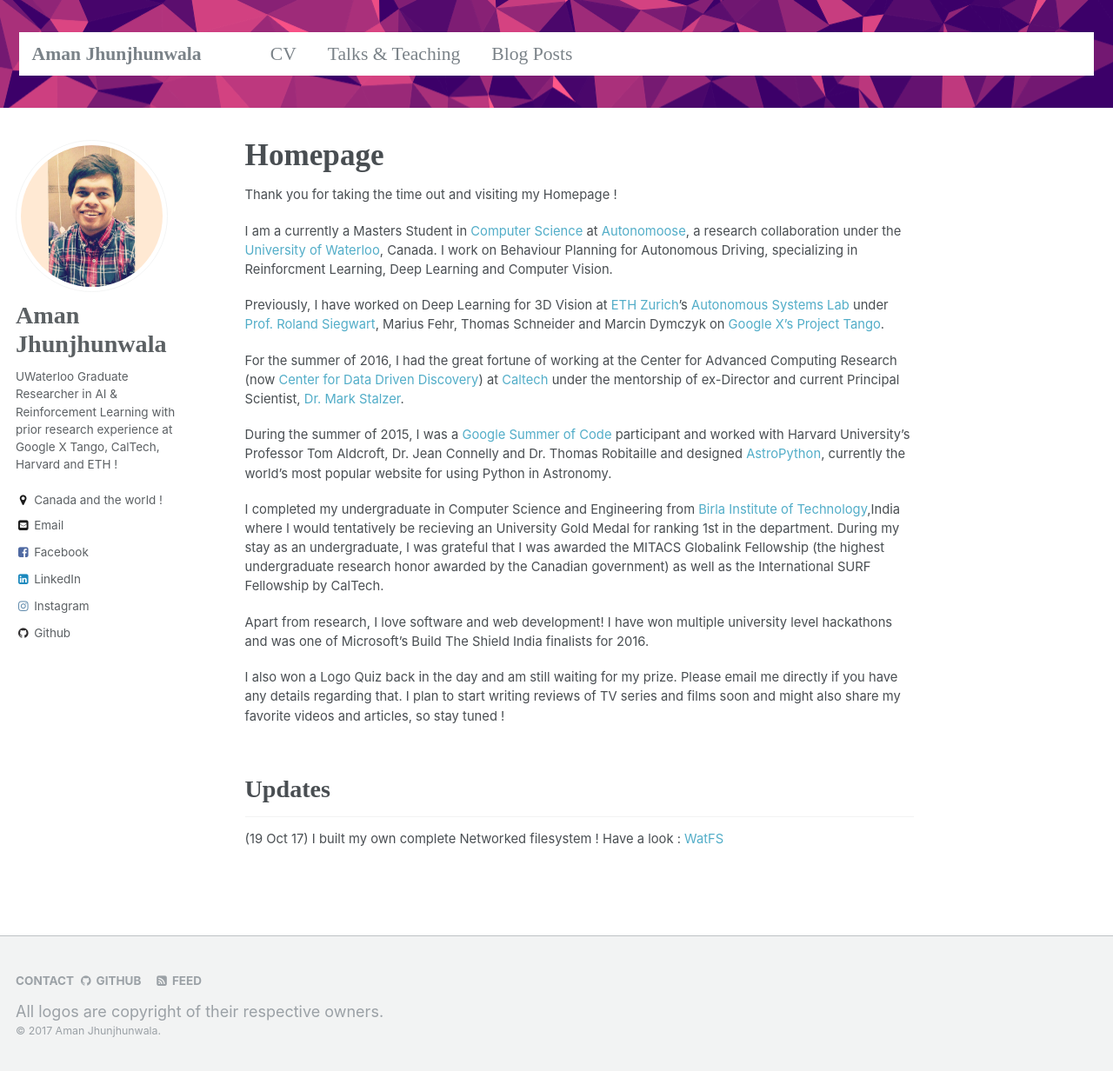
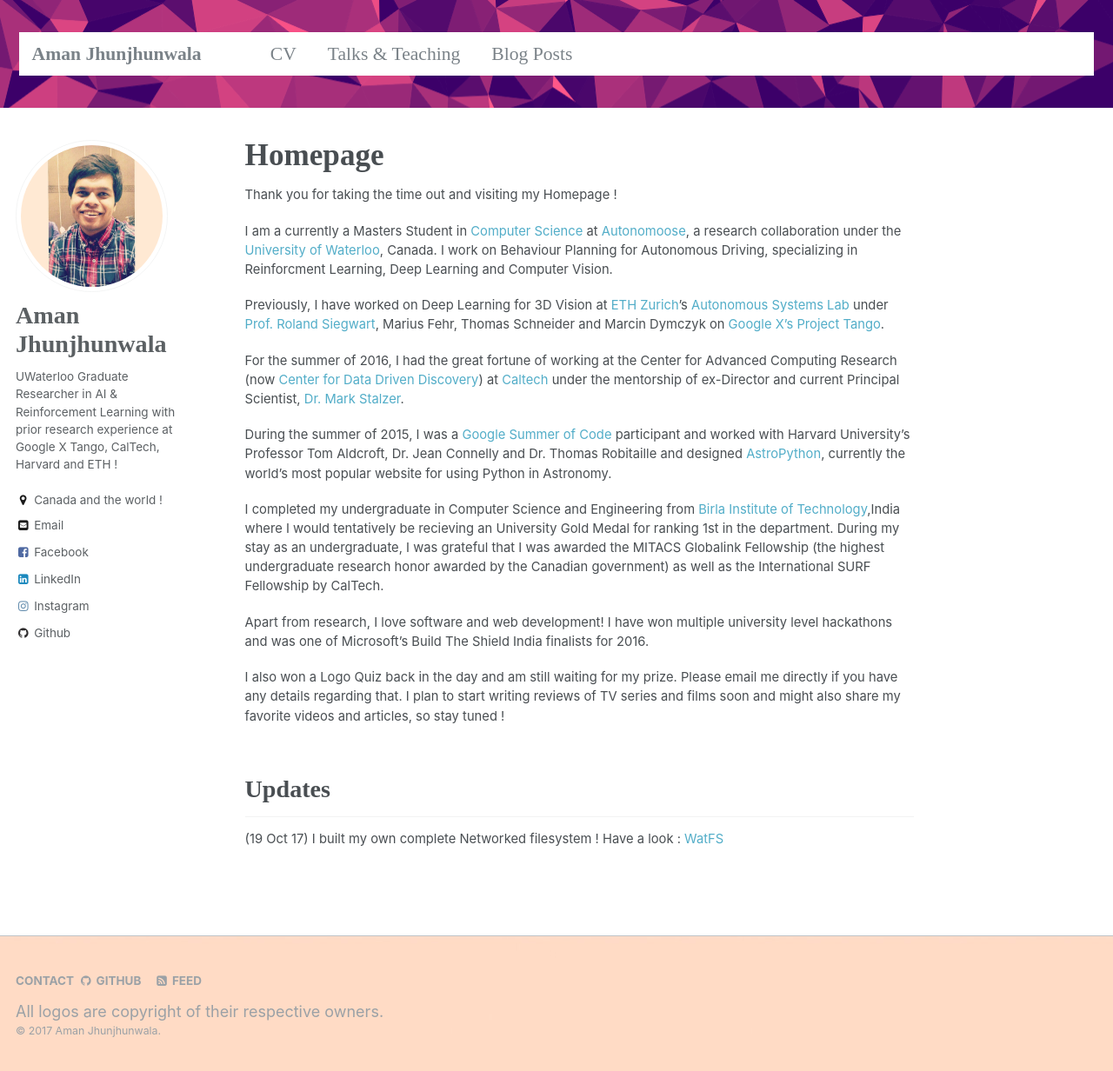
Before and after one commit to amanjhunjhunwala/amanjhunjhunwala.github.io, a Jekyll site: the page built from _pages/about.md, in a window 1280 px wide and 1232 px high. Shown: the whole window at 87% size. Built offline with Jekyll 4.4.1, drawn with Linux system fonts in a browser that asks for light colours; some web fonts are replaced.

Commit message:
Update default.html

```diff
--- a/_layouts/default.html
+++ b/_layouts/default.html
@@ -20,7 +20,7 @@ layout: compress
 
     </script>
 
-    <div class="page__footer">
+    <div class="page__footer" style="background: url('https://amanjhunjhunwala.github.io/files/forest-patrol.jpg') repeat;">
       <footer>
         {% include footer/custom.html %}
         {% include footer.html %}
```
